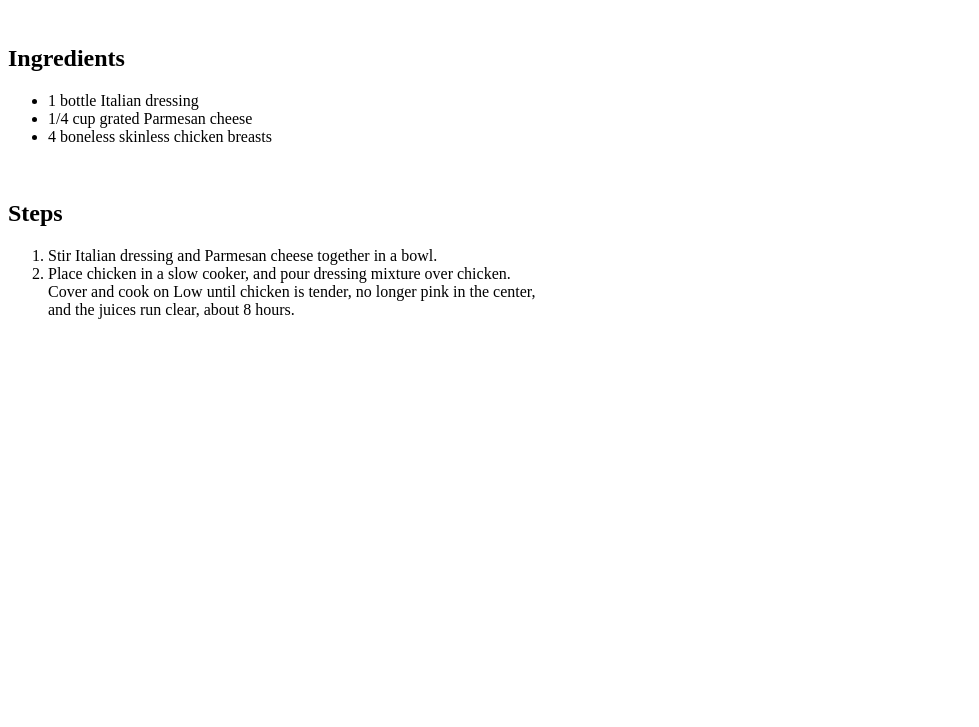
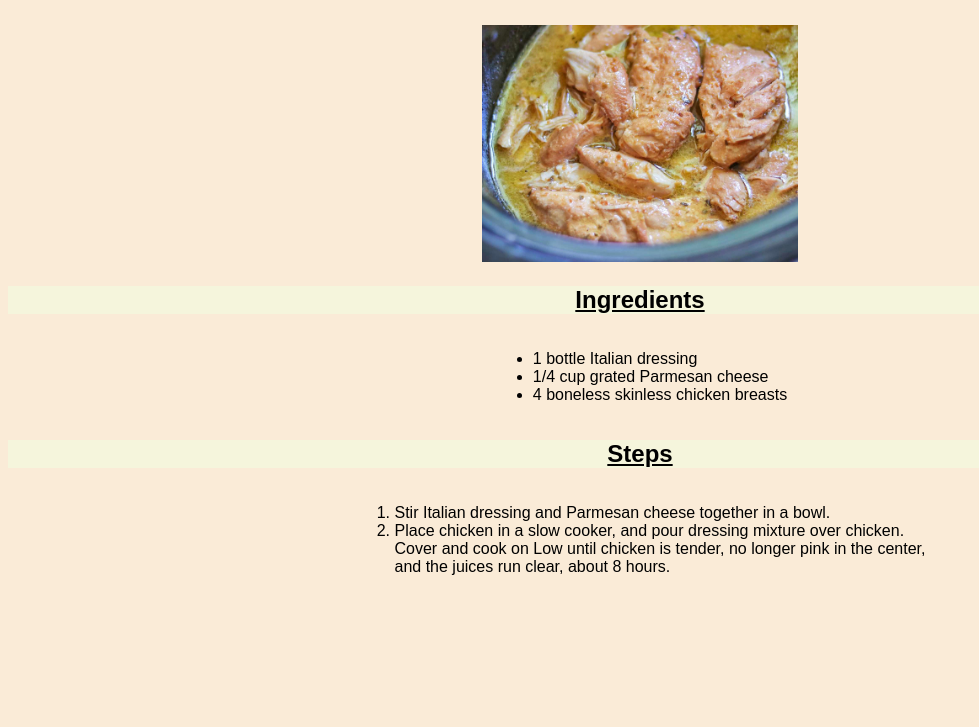
Before and after one commit to drago-develops/odin-recipes, a plain HTML site: page recipes/Chicken.html in a window 1280 px wide. Shown: the part 73-800 px from the top of the page, without its empty margins (0-979 px from the left). Drawn offline with Linux system fonts and the light colour scheme.

Commit message:
futher styled recipe wbesite project
finished off styling each of the recipes page for more eyepleasing
experince of "end user" and procticed my css/html skills.
Also added a photo to  each of recipes page.

```diff
--- a/recipes/Chicken.html
+++ b/recipes/Chicken.html
@@ -4,16 +4,18 @@
     <meta charset="UTF-8">
     <meta name="viewport" content="width=device-width, initial-scale=1.0">
     <title>Crockpot Italian Chicken</title>
+    <link rel="stylesheet" href="chicken-style.css">
 </head>
 <body>
-    <h1>Crockpot Italian Chicken</h1><br>
-    <h2>Ingredients</h2>
+    <h1 class="highlight">Crockpot Italian Chicken</h1><br>
+    <img src="7501402crockpot-italian-chicken-recipe-fabeveryday4x3-223051c7188841cb8fd7189958c62f3d.jpg" alt="Crockpot chicken" height="25%" width="25%">
+    <h2 class="highlight">Ingredients</h2>
     <ul>
         <li>1 bottle Italian dressing</li>
         <li>1/4 cup grated Parmesan cheese</li>
         <li>4 boneless skinless chicken breasts</li>
     </ul><br>
-    <h2>Steps</h2>
+    <h2 class="highlight">Steps</h2>
     <ol>
         <li>Stir Italian dressing and Parmesan cheese together in a bowl.</li>
         <li>Place chicken in a slow cooker, and pour dressing mixture over chicken. <br>Cover and cook on Low until chicken is tender, no longer pink in the center,<br> and the juices run clear, about 8 hours.</li>
--- /dev/null
+++ b/recipes/chicken-style.css
@@ -0,0 +1,13 @@
+body{
+    background-color: antiquewhite;
+    text-align: center;
+    font-family: Arial, Helvetica, sans-serif;
+}
+.highlight{
+    background-color: beige;
+    text-decoration: underline;
+}
+ul, ol{
+    display: inline-block;
+    text-align: left;
+}
--- /dev/null
+++ b/recipes/chop-style.css
@@ -0,0 +1,13 @@
+body{
+    background-color: antiquewhite;
+    text-align: center;
+    font-family: Arial, Helvetica, sans-serif;
+}
+.highlight{
+    background-color: beige;
+    text-decoration: underline;
+}
+ul, ol{
+    display: inline-block;
+    text-align: left;
+}
--- /dev/null
+++ b/recipes/salad-style.css
@@ -0,0 +1,13 @@
+body{
+    background-color: antiquewhite;
+    text-align: center;
+    font-family: Arial, Helvetica, sans-serif;
+}
+.highlight{
+    background-color: beige;
+    text-decoration: underline;
+}
+ul, ol{
+    display: inline-block;
+    text-align: left;
+}
```
Also changed, not shown: recipes/Chops.html (+5 -3 lines), recipes/Salad.html (+5 -3 lines), recipes/7501402crockpot-italian-chicken-recipe-fabeveryday4x3-223051c7188841cb8fd7189958c62f3d.jpg (added), recipes/Original_Mac_n_Cheese_.jpg (added), recipes/k_Photo_Series_2022-03_HT_Pan-fried-pork-chops_2022-02-22_ATK-4851.jpeg (added).
